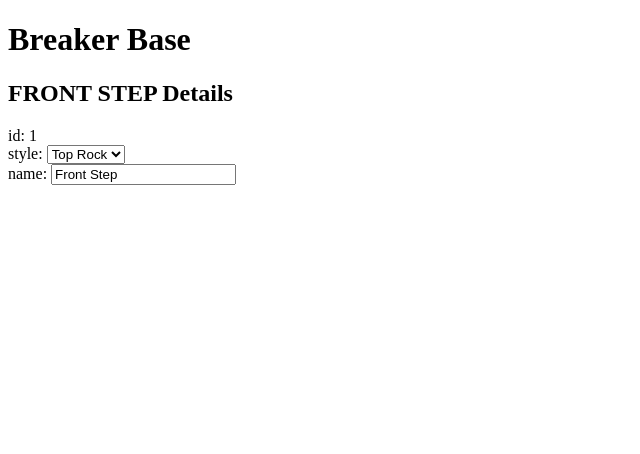
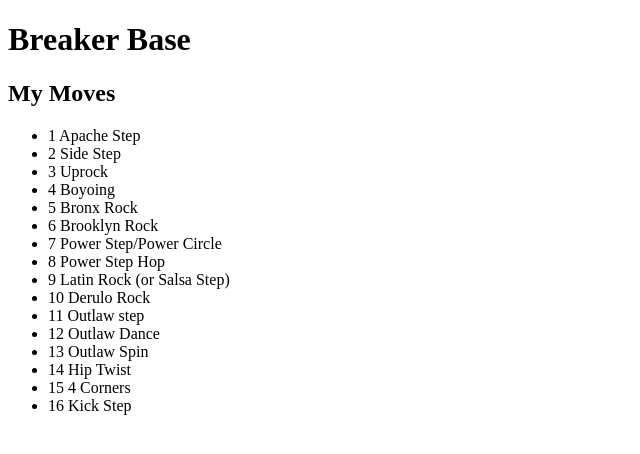
Before and after one commit to seancswanson/breaker-log-ng, an Angular app: page / in a window 1280 px wide. Shown: the top 454 px of the page, without its empty margins (0-640 px from the left). Built offline with nearby package versions, Linux system fonts and the light colour scheme.

Commit message:
Now pulling data from a .ts file holding an array of objects with mocked data.

```diff
--- /dev/null
+++ b/src/app/mock-moves.ts
@@ -0,0 +1,84 @@
+import { Move } from './move';
+
+export const MOVES: Move[] = [
+    {
+        id: 1,
+        name: "Apache Step",
+        style: "Top Rock",
+    },
+    {
+        id: 2,
+        name: "Side Step",
+        style: "Top Rock",
+    },
+    {
+        id: 3,
+        name: "Uprock",
+        style: "Top Rock",
+    },
+    {
+        id: 4,
+        name: "Boyoing",
+        style: "Top Rock",
+    },
+    {
+        id: 5,
+        name: "Bronx Rock",
+        style: "Top Rock",
+    },
+    {
+        id: 6,
+        name: "Brooklyn Rock",
+        style: "Top Rock",
+    },
+    {
+        id: 7,
+        name: "Power Step/Power Circle",
+        style: "Top Rock",
+    },
+    {
+        id: 8,
+        name: "Power Step Hop",
+        style: "Top Rock",
+    },
+    {
+        id: 9,
+        name: "Latin Rock (or Salsa Step)",
+        style: "Top Rock",
+    },
+    {
+        id: 10,
+        name: "Derulo Rock",
+        style: "Top Rock",
+    },
+    {
+        id: 11,
+        name: "Outlaw step",
+        style: "Top Rock",
+    },
+    {
+        id: 12,
+        name: "Outlaw Dance",
+        style: "Top Rock",
+    },
+    {
+        id: 13,
+        name: "Outlaw Spin",
+        style: "Top Rock",
+    },
+    {
+        id: 14,
+        name: "Hip Twist",
+        style: "Top Rock",
+    },
+    {
+        id: 15,
+        name: "4 Corners",
+        style: "Top Rock",
+    },
+    {
+        id: 16,
+        name: "Kick Step",
+        style: "Top Rock",
+    }
+]
--- a/src/app/moves/moves.component.html
+++ b/src/app/moves/moves.component.html
@@ -1,3 +1,11 @@
+<h2>My Moves</h2>
+<ul class="moves">
+  <li *ngFor="let move of moves">
+    <span class="badge">{{ move.id }}</span> {{ move.name }}
+  </li>
+</ul>
+<!--
+<div *ngFor="let move of moves">
   <h2>{{ move.name | uppercase}} Details</h2>
 
   <div>
@@ -9,9 +17,14 @@
       <select [(ngModel)]="move.style" name="style" id="cars">
         <option value="Top Rock">Top Rock</option>
         <option value="Footwork">Footwork</option>
+        <option value="Floor Rock">Floor Rock</option>
         <option value="Power">Power</option>
         <option value="Freeze">Freeze</option>
         <option value="Burn">Burn</option>
+        <option value="Blowup">Blowup</option>
+        <option value="Drop">Drop</option>
+        <option value="Hop">Hop</option>
+        <option value="Floats">Floats</option>
       </select>
     </label>
   </div>
@@ -21,3 +34,4 @@
       <input [(ngModel)]="move.name" placeholder="name">
     </label>
   </div>
+</div> -->
--- a/src/app/moves/moves.component.ts
+++ b/src/app/moves/moves.component.ts
@@ -1,17 +1,14 @@
 import { Component, OnInit } from '@angular/core';
 import { Move } from '../move';
-
+import { MOVES } from '../mock-moves';
 @Component({
   selector: 'app-moves',
   templateUrl: './moves.component.html',
   styleUrls: ['./moves.component.less']
 })
 export class MovesComponent implements OnInit {
-  move: Move = {
-    id: 1,
-    style: 'Top Rock',
-    name: 'Front Step'
-  }
+  moves = MOVES;
+
   constructor() { }
 
   ngOnInit(): void {
```
Lines whose indentation alone changed are shown as unchanged.
